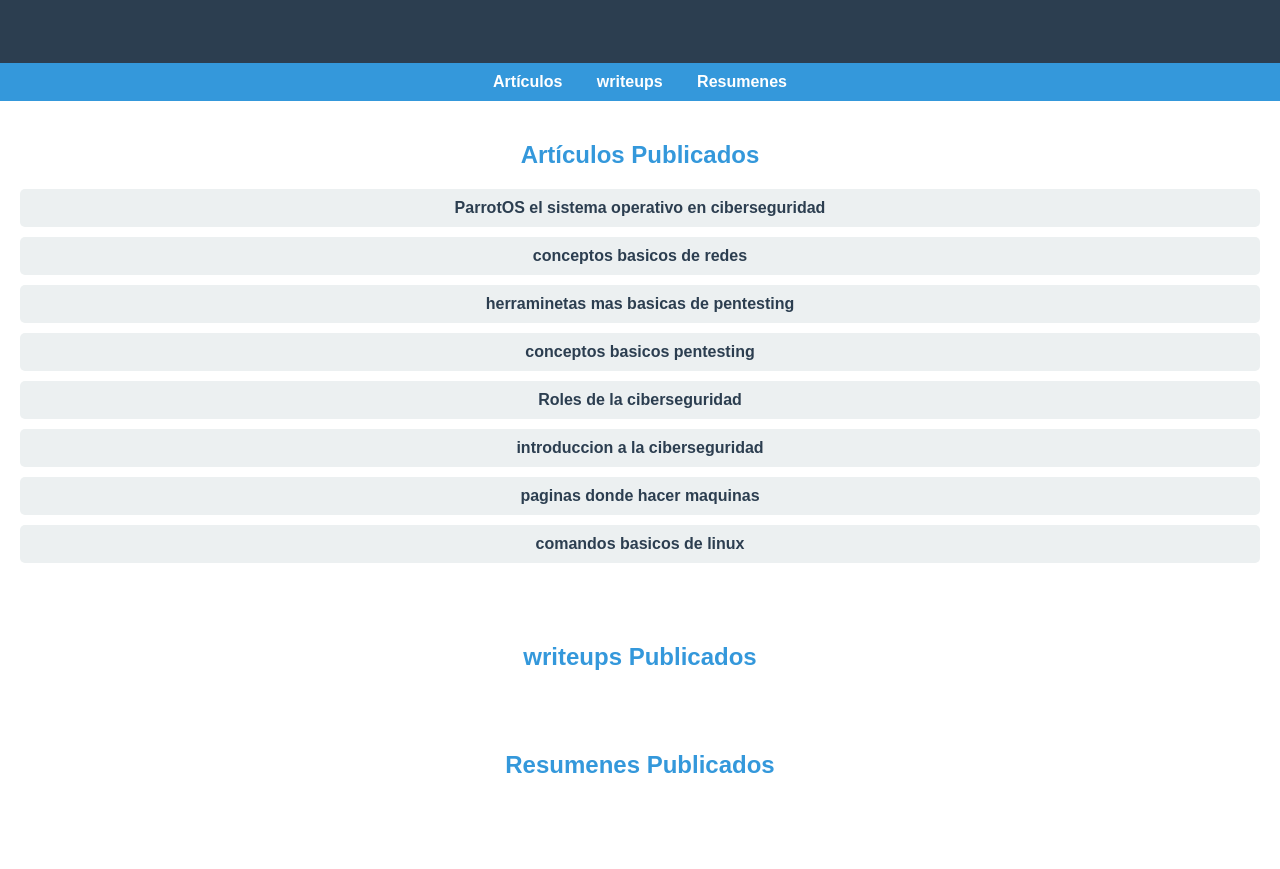
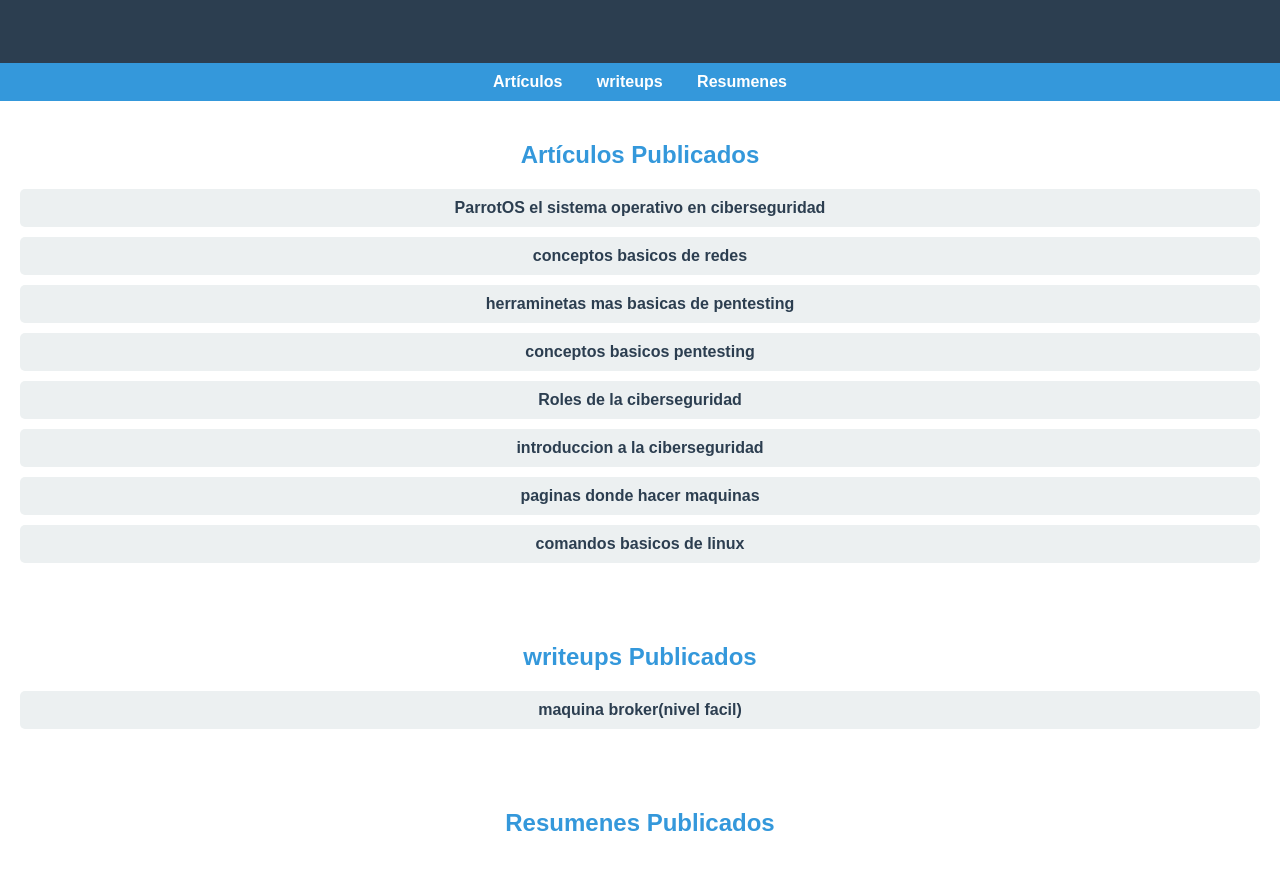
Before and after one commit to D4rkDr4gon/CiberTalk, a plain HTML site: page index.html in a window 1280 px wide. Shown: the part 151-1020 px from the top of the page. Before the commit the page ends 970 px from the top, so only its background shows below. Drawn offline with Linux system fonts and the light colour scheme.

Commit message:
Update index.html

```diff
--- a/index.html
+++ b/index.html
@@ -184,6 +184,7 @@
         <!-- Lista de writeups con enlaces aquí -->
         <h2>writeups Publicados</h2>
         <ul>
+            <li><a href="broker.html">maquina broker(nivel facil)</a></li>
             <!-- Agrega más artículos según sea necesario -->
         </ul>
     </section>
```
